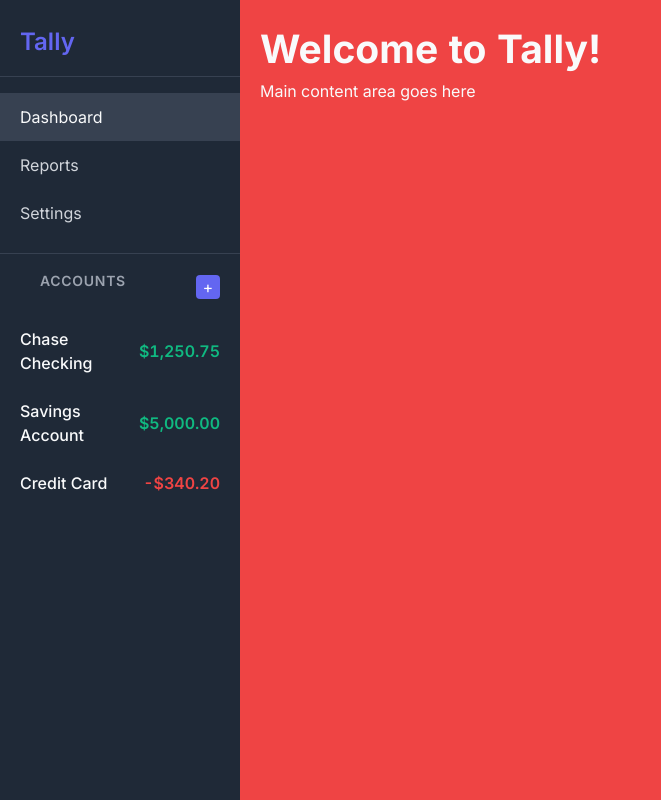
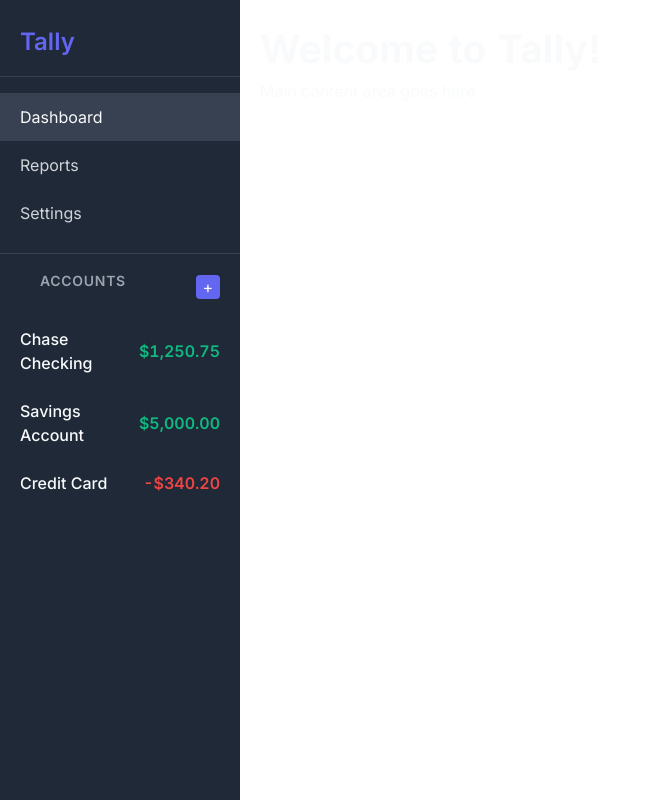
Before and after one commit to Thaonnor/tally, a Vue app: page / in a window 1280 px wide. Shown: the whole page, without its empty margins (0-661 px from the left). Built offline with nearby package versions, Linux system fonts and the light colour scheme.

Commit message:
Comp Switch

```diff
--- a/src/App.vue
+++ b/src/App.vue
@@ -1,9 +1,9 @@
 <template>
-    <div class="app-container">
+    <div class="flex h-screen">
         <Sidebar />
 
         <!-- Main Content -->
-        <div class="main-content bg-red-500">
+        <div class="flex-1 text-gray-50 p-5">
             <h1>Welcome to Tally!</h1>
             <p>Main content area goes here</p>
         </div>
```
